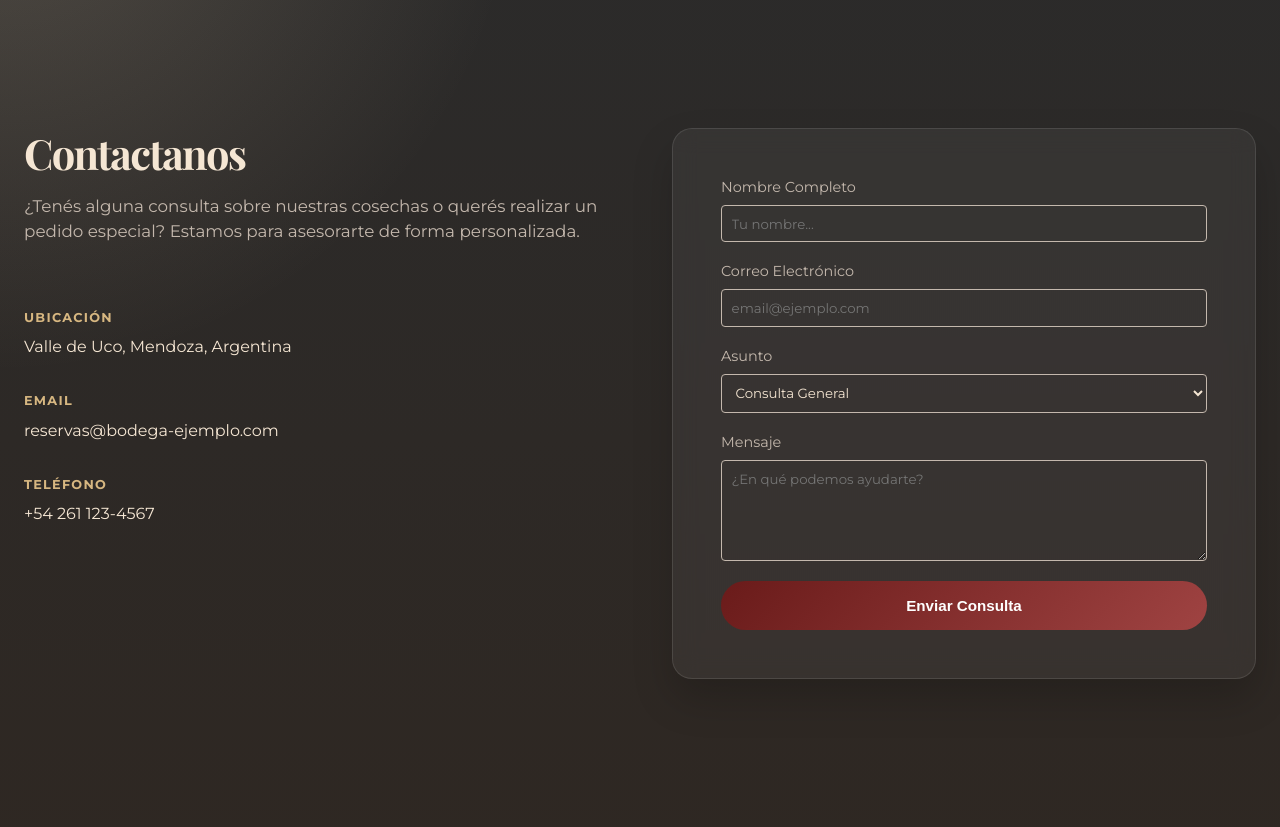
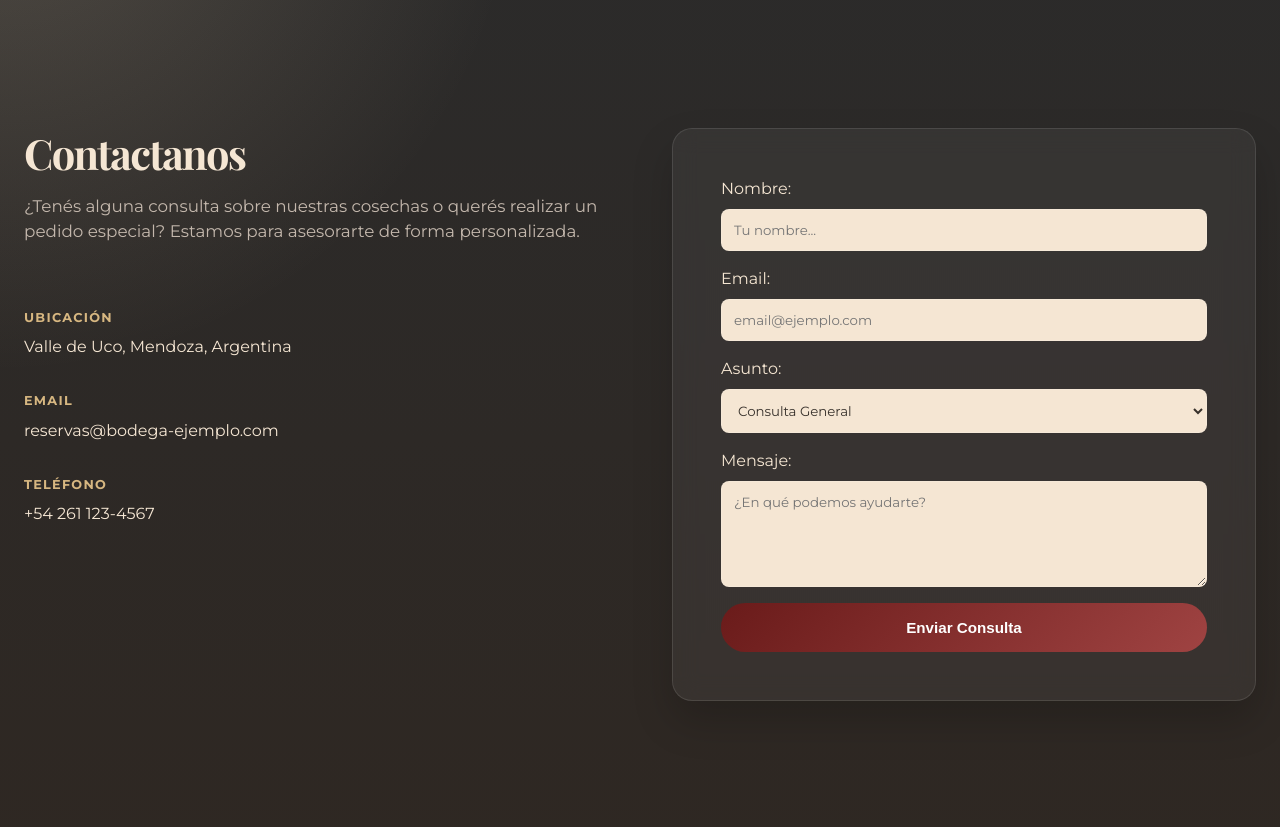
Before and after one commit to skalapuj/PWII-ProyectoVinoteca, a Django app: page /contacto/ in a window 1280 px wide. Shown: the part 146-973 px from the top of the page. Run offline with Django 5.2, Linux system fonts and the light colour scheme; some web fonts are replaced.

Commit message:
Agrego correción sobre el alert y crear el formulario con django

```diff
--- a/vinoteca_app/static/vinoteca_app/styles.css
+++ b/vinoteca_app/static/vinoteca_app/styles.css
@@ -352,11 +352,13 @@ button.btn-link:hover {
 .contact-form select,
 .contact-form textarea {
     width: 100%;
-    padding: 1rem;
+    padding: 0.75rem;
     background: var(--text-main);
     border: 1px solid rgba(255, 255, 255, 0.1);
     border-radius: 0.5rem;
     color: var(--text-solid);
+    margin-bottom: 1rem;
+    margin-top: 0.5rem;
     font-family: var(--font-text);
     transition: border-color 0.3s ease;
 }
@@ -373,11 +375,20 @@ button.btn-link:hover {
     color: var(--text-main);
 }
 
-/* mensajes de error*/
+/* mensajes*/
 .error-msg{
     color: #9f4342;
-    font-size: 0.85rem;
+    font-size: 1.35rem;
+    border-radius: 0.5rem;
+    background-color: #d4edda;
     display: none;
+}
+
+.ok-msg{
+    color: #155724;
+    border-radius: 0.5rem;
+    background-color: #d4edda;
+    font-size: 1.35rem;
 }
 
 /* ==========================================================================
--- a/vinoteca_app/templates/vinoteca_app/contacto.html
+++ b/vinoteca_app/templates/vinoteca_app/contacto.html
@@ -38,32 +38,9 @@
         <div class="contact-form-wrapper">
             <form class="contact-form" method="POST" id="form-contacto">
                 {% csrf_token %}
-                <div class="form-group">
-                    <label for="nombre">Nombre Completo</label>
-                    <input type="text" id="nombre" name="nombre" placeholder="Tu nombre..." required>
-                    <span class="error-msg" id="error-name"></span>
-                </div>
+                <div id="error-message" class="feedback-message d-none" role="alert"></div>
 
-                <div class="form-group">
-                    <label for="email">Correo Electrónico</label>
-                    <input type="email" id="email" name="email" placeholder="email@ejemplo.com" required>
-                    <span class="error-msg" id="error-email"></span>
-                </div>
-
-                <div class="form-group">
-                    <label for="asunto">Asunto</label>
-                    <select id="asunto" name="asunto">
-                        <option value="consulta">Consulta General</option>
-                        <option value="pedido">Pedido de Vinos</option>
-                        <option value="visita">Reserva de Visita</option>
-                    </select>
-                </div>
-
-                <div class="form-group">
-                    <label for="mensaje">Mensaje</label>
-                    <textarea id="mensaje" name="mensaje" rows="5" placeholder="¿En qué podemos ayudarte?" required></textarea>
-                    <span class="error-msg" id="error-message"></span>
-                </div>
+                {{ form.as_p }}
 
                 <button type="submit" class="btn-reserva w100 b0">
                     Enviar Consulta
--- a/vinoteca_app/views.py
+++ b/vinoteca_app/views.py
@@ -52,7 +52,7 @@ def contacto(request):
                     destinatario_final = request.user.email
                     nombre_destinatario = request.user.first_name or request.user.username
                 else:
-                    destinatario_final = 'annavillegas@live.com.ar'
+                    destinatario_final = 'skalapuj@gmail.com'
                     nombre_destinatario = "Profesora Analía"
 
                 asunto_legible = dict(form.fields['asunto'].choices).get(datos_limpios['asunto'], 'Consulta General')
```
Also changed, not shown: vinoteca_app/static/vinoteca_app/scripts.js (+26 -4 lines).
